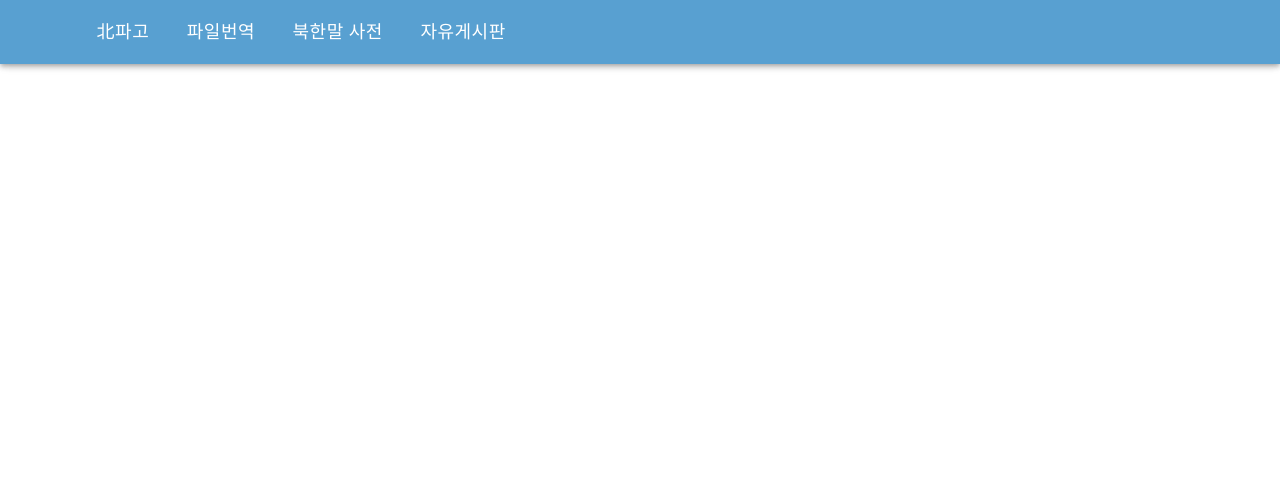
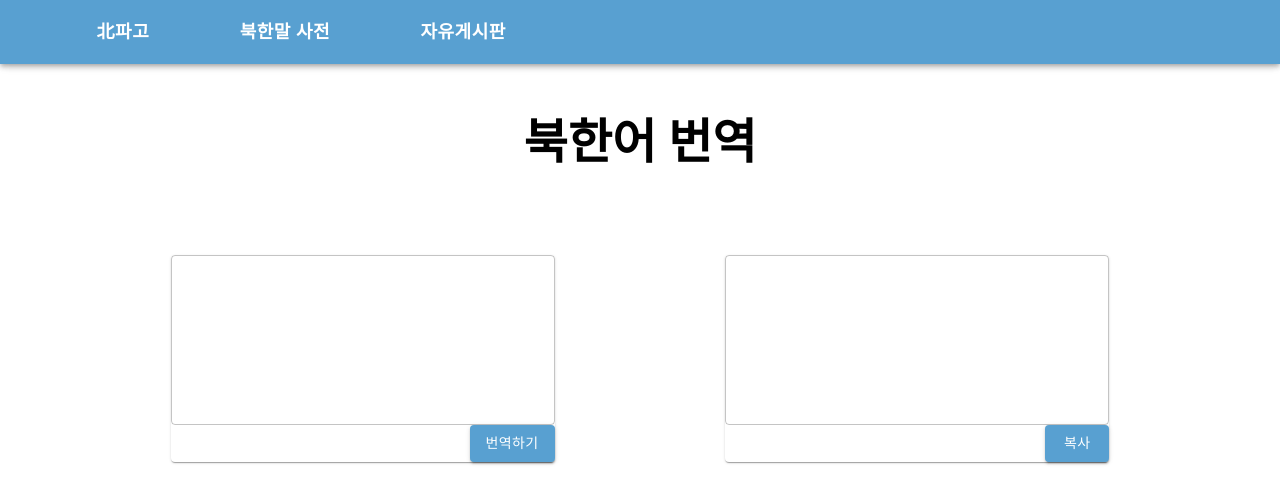
Before and after one commit to LireEruel/BukPago_React, a React (Create React App) app: page /buk-pago in a window 1280 px wide. Shown: the top 504 px of the page. Built offline with nearby package versions, Linux system fonts and the light colour scheme.

Commit message:
메인 페이지, 레이아웃 작업

```diff
--- a/src/App.js
+++ b/src/App.js
@@ -1,20 +1,58 @@
 import './App.css';
+import React from 'react';
 import {
-  BrowserRouter as Router, Switch
+  BrowserRouter as Router, Switch,Route,
 } from "react-router-dom";
 import {observer} from "mobx-react"
 import HomeLayout from "./HomeLayout"
+import { makeStyles } from "@material-ui/styles"
+import TranslationView from "./components/TranslationView"
+import {  createMuiTheme,} from '@material-ui/core';
+import MuiThemeProvider from "@material-ui/core/styles/MuiThemeProvider";
+const useStyle = makeStyles(theme=> ({
+  '@global': {
+        'body, html' : {
+          padding : 0,
+          margin : 0,
+          minHeight: '100%',
+
+        },
+      },
+}))
+
+const theme = createMuiTheme({
+  palette: {
+    primary:
+    {
+        main : '#58a0d1',
+        dark : '#3d7092',
+        light : '#79b3da',
+        contrastText : '#fff'
+    },
+    secondary:
+    {
+        main : '#ffffff',
+        contrastText : '#fff'
+    }
+  },
+});
+
 
 const App= observer( (props) => {
+  const classes = useStyle();
+
   return (
-    <div className="App">
-      <Router>
-        <HomeLayout>
-          <Switch>
+    <div className={classes.root}>
+      <MuiThemeProvider theme={theme}>
+        <Router>
+          <HomeLayout>
+            <Switch>
+              <Route exact path="/buk-pago" component={TranslationView}/>
+            </Switch>
+          </HomeLayout>
+        </Router>
+      </MuiThemeProvider>
 
-          </Switch>
-        </HomeLayout>
-      </Router>
     </div>
   );
 })
--- a/src/HomeLayout.js
+++ b/src/HomeLayout.js
@@ -1,14 +1,12 @@
 import React from 'react';
 import {
     AppBar,
-    createMuiTheme,
     Toolbar,
 } from '@material-ui/core';
 import { makeStyles } from "@material-ui/styles"
 import Grid from '@material-ui/core/Grid';
 import Button from '@material-ui/core/Button';
-import MuiThemeProvider from "@material-ui/core/styles/MuiThemeProvider";
-
+import {Link} from 'react-router-dom';
 
 const useStyle = makeStyles((theme) => ({
     root: {
@@ -23,25 +21,26 @@ const useStyle = makeStyles((theme) => ({
         width: '40%'
     },
     title: {
-        fontSize : '18px'
+        fontSize : '18px',
+        fontWeight : 600
+    },
+    contentArea : {
+        paddingTop : '5%',
+        width : '100%',
+        height : '100%',
+        minHeight : '80%',
+        minWidth : '100%',
+        position : 'sticky',
     }
 }))
 
-const whiteTheme = createMuiTheme({
-  palette: {
-    primary: {
-      main: "#ffffff",
-      contrastText: "#fff" //button text white instead of black
-    },
-    background: {
-      default: "#394764"
-    }
-  }
-});
 
 function HomeLayout(props) {
 
+    const {children} = props;
     const classes = useStyle();
+
+
     return (
         <div className={classes.root}>
             <AppBar className={classes.appBar}>
@@ -52,16 +51,24 @@ function HomeLayout(props) {
                         justify="space-between"
                         alignItems="flex-start"
                     >
-                    <MuiThemeProvider theme={whiteTheme}>
-                        <Button className={classes.title} color="primary" size="large" >北파고</Button>
-                        <Button className={classes.title} color="primary" size="large" >파일번역</Button>
-                        <Button className={classes.title} color="primary" size="large" >북한말 사전</Button>
-                        <Button className={classes.title} color="primary" size="large">자유게시판</Button>
-                    </MuiThemeProvider>
+                        <Link
+                            to= {{
+                                pathname: "/buk-pago"
+                            }}
+                            style={{textDecoration: 'none' }}
+                        >
+                            <Button className={classes.title} color="secondary" size="large" >北파고</Button>
+                        </Link>
+
+                        <Button className={classes.title} color="secondary" size="large" >북한말 사전</Button>
+                        <Button className={classes.title} color="secondary" size="large">자유게시판</Button>
                     </Grid>
 
                 </Toolbar>
             </AppBar>
+            <div className={classes.contentArea}>
+                {children}
+            </div>
         </div>
     )
 }
--- /dev/null
+++ b/src/components/TranslationView.js
@@ -0,0 +1,92 @@
+import React from 'react'
+import { Typography, } from '@material-ui/core';
+import { makeStyles } from "@material-ui/styles"
+import TextField from '@material-ui/core/TextField';
+import Grid from '@material-ui/core/Grid';
+import Paper from '@material-ui/core/Paper';
+import Button from '@material-ui/core/Button';
+import Box from '@material-ui/core/Box';
+
+
+const useStyles = makeStyles({
+    root : {
+        width : '100%',
+        height : '100%',
+        display : 'inline-block',
+    },
+    title : {
+        paddingTop : '2%',
+        textAlign : "center",
+        fontWeight : 600
+    },
+    content : {
+        paddingTop : '5%'
+    },
+    paper : {
+        width : '30%',
+        height : '30%',
+    },
+    textField : {
+        width : '100%',
+    },
+    button : {
+        float: 'right'
+    },
+    box : {
+        display: 'flex', justifyContent : 'right'
+    }
+})
+
+export default function TranslationView(props) {
+    const classes = useStyles();
+
+    return(
+        <div className={classes.root} >
+            <div  className = {classes.title}>
+                <Typography className = {classes.title} variant="h3">
+                    북한어 번역
+                </Typography>
+            </div>
+            <br/>
+            <div className = {classes.content} >
+                <Grid
+                    container
+                    direction="row"
+                    justify="space-evenly"
+                    alignItems="center"
+                >
+                    <Paper className = {classes.paper}>
+                        <TextField className = {classes.textField}
+                            id="outlined-multiline-static"
+                            multiline
+                            rows={7}
+                            variant="outlined"
+                        />
+                        <Box className = {classes.box} >
+                            <Button className = {classes.button} variant="contained" disableRipple  color="primary">
+                                번역하기
+                            </Button>
+                        </Box>
+                    </Paper>
+
+                    <Paper className = {classes.paper}>
+                        <TextField className = {classes.textField}
+                            id="outlined-multiline-static"
+                            multiline
+                            rows={7}
+                            variant="outlined"
+                            InputProps={{
+                                readOnly: true,
+                            }}
+                        />
+                        <Box className = {classes.box} >
+                            <Button className = {classes.button} variant="contained" disableRipple  color="primary">
+                                복사
+                            </Button>
+                        </Box>
+                    </Paper>
+                </Grid>
+            </div>
+        </div>
+    )
+}
--- a/src/index.js
+++ b/src/index.js
@@ -3,7 +3,6 @@ import ReactDOM from 'react-dom';
 import './index.css';
 import App from './App';
 import reportWebVitals from './reportWebVitals';
-import { createMuiTheme, ThemeProvider } from "@material-ui/core";
 
 ReactDOM.render(
   <React.StrictMode>
@@ -12,15 +11,4 @@ ReactDOM.render(
   document.getElementById('root')
 );
 
-const theme = createMuiTheme({
-   palette: {
-      primary: {
-         main: "#58a0d1"
-                },
-      secondary: {
-         main: "#ffcc80"
-                 }
-            },
-});
-
 reportWebVitals();
```
Also changed, not shown: 1 other file (tests, documents, lock files or other folders).
